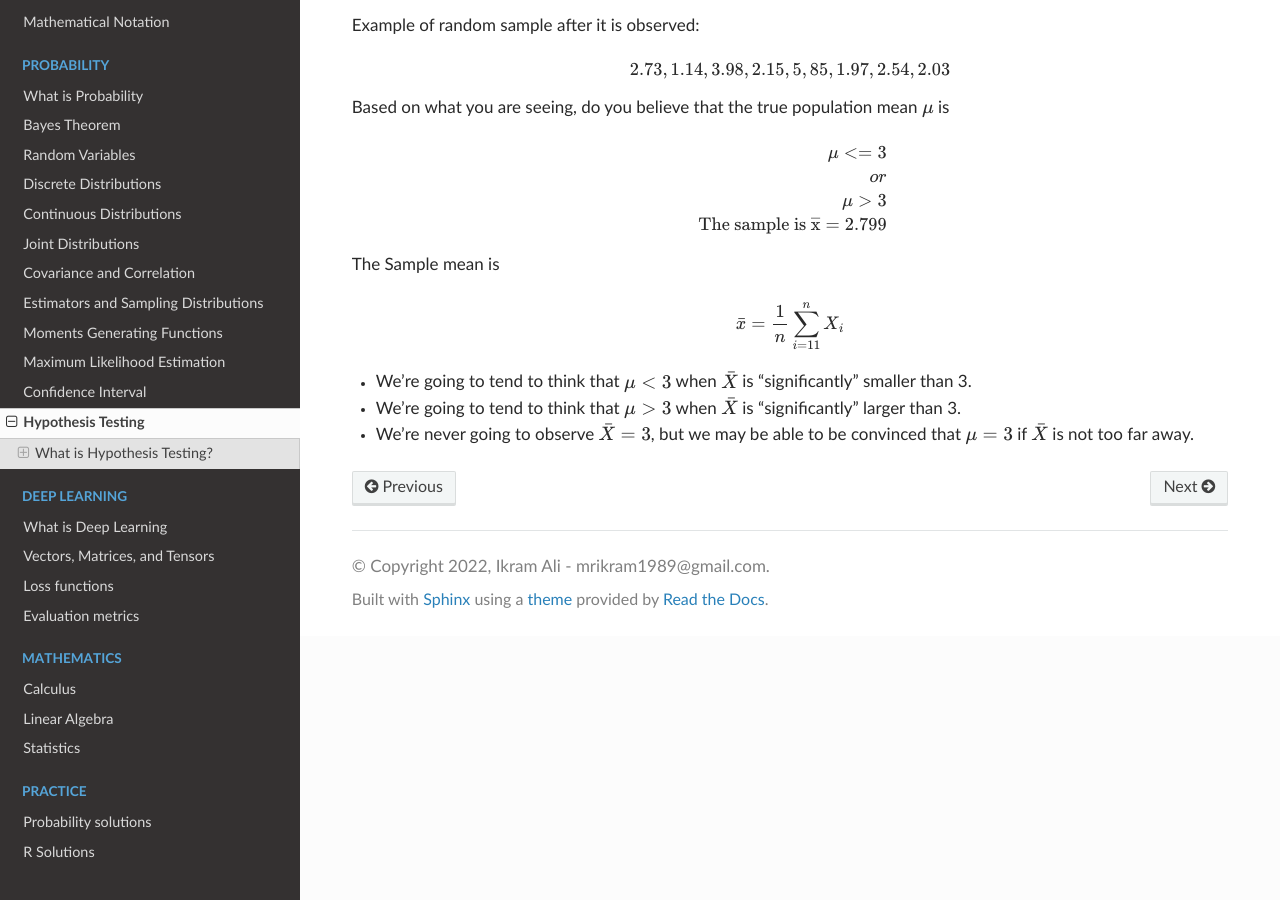
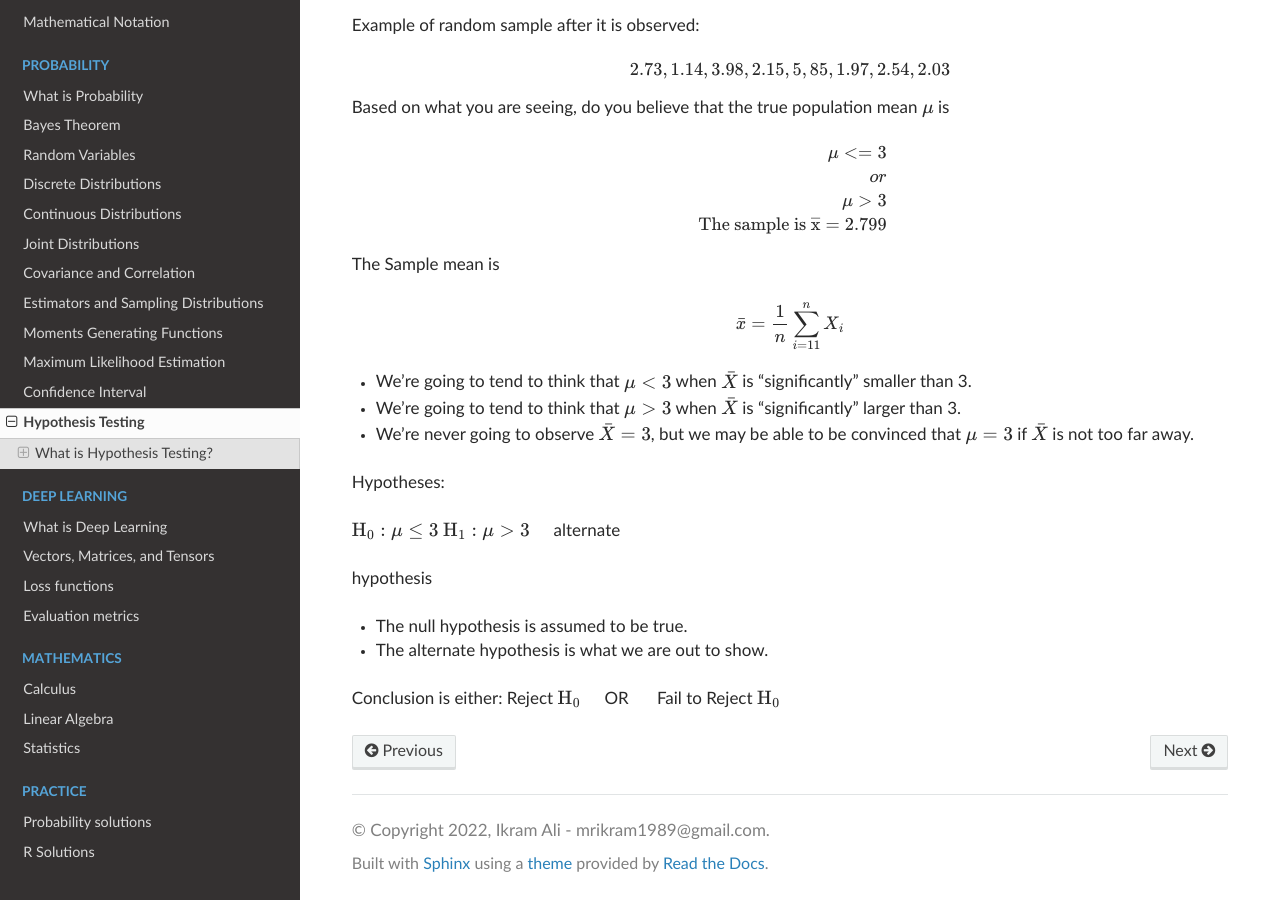
Before and after one commit to akkefa/ml-notes, a Sphinx documentation site: the page built from docs/probability/hypothesis_testing.md, in a window 1280 px wide and 900 px high, scrolled down 972 px. Built offline with Sphinx 7.4.7 and the Read the Docs theme 2.0.0, drawn with Linux system fonts in a browser that asks for light colours.

Commit message:
new changes

```diff
--- a/docs/probability/hypothesis_testing.md
+++ b/docs/probability/hypothesis_testing.md
@@ -70,3 +70,15 @@ $$
 - We're going to tend to think that $\mu<3$ when $\bar{X}$ is "significantly" smaller than 3.
 - We're going to tend to think that $\mu>3$ when $\bar{X}$ is "significantly" larger than 3.
 - We're never going to observe $\bar{X}=3$, but we may be able to be convinced that $\mu=3$ if $\bar{X}$ is not too far away.
+
+Hypotheses:
+
+$\mathrm{H}_0: \mu \leq 3$
+$\mathrm{H}_1: \mu>3 \quad$ alternate
+
+hypothesis
+- The null hypothesis is assumed to be true.
+- The alternate hypothesis is what we are out to show.
+
+Conclusion is either:
+Reject $\mathrm{H}_0 \quad$ OR $\quad$ Fail to Reject $\mathrm{H}_0$
```
